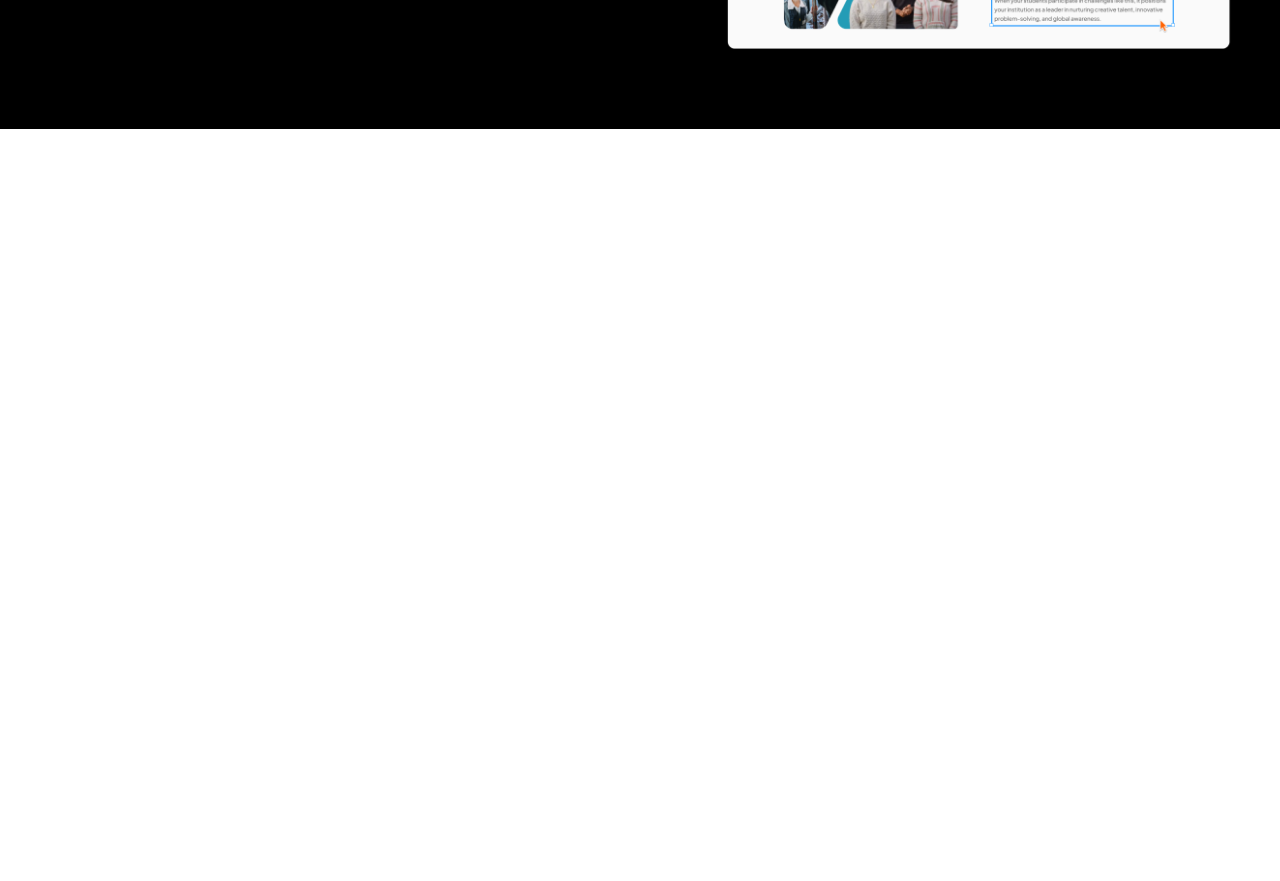
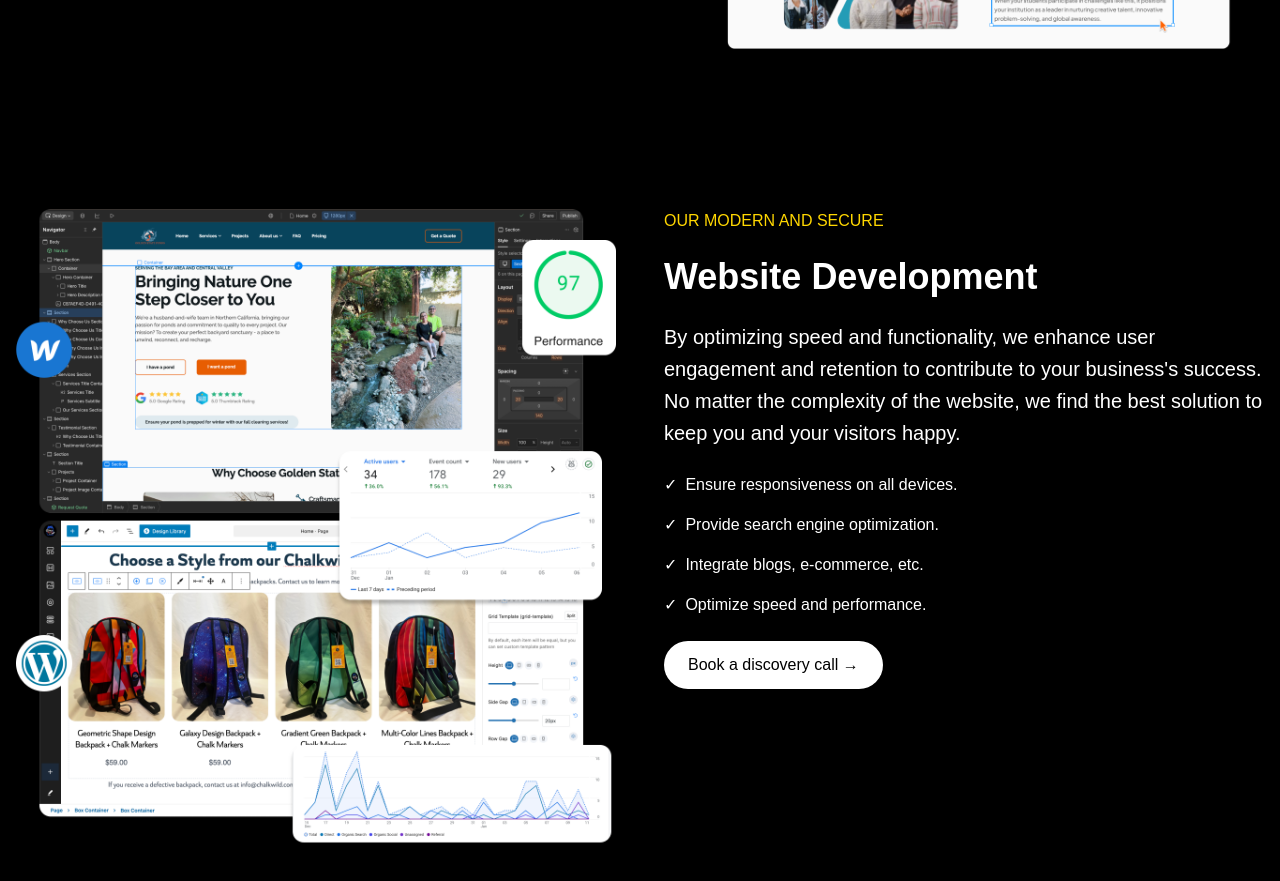
Before and after one commit to Visions-to-Visuals/v2v-website, a Next.js app: page / in a window 1280 px wide. Shown: the part 2020-2901 px from the top of the page. Before the commit the page ends 2149 px from the top, so only its background shows below. Built offline with nearby package versions, Linux system fonts and the light colour scheme.

Commit message:
feat: section 3

```diff
--- a/src/app/page.tsx
+++ b/src/app/page.tsx
@@ -1,6 +1,7 @@
 import { Navbar } from '@/components/layout/Navbar'
 import { Hero } from '@/components/sections/Hero'
 import { UIUXDesign } from '@/components/sections/UIUXDesign'
+import { WebsiteDevelopment } from '@/components/sections/WebsiteDevelopment'
 
 export default function Home() {
   return (
@@ -8,6 +9,7 @@ export default function Home() {
       <Navbar />
       <Hero />
       <UIUXDesign />
+      <WebsiteDevelopment />
     </>
   )
 }
```
Also changed, not shown: public/assets/development-examples.png (added).
